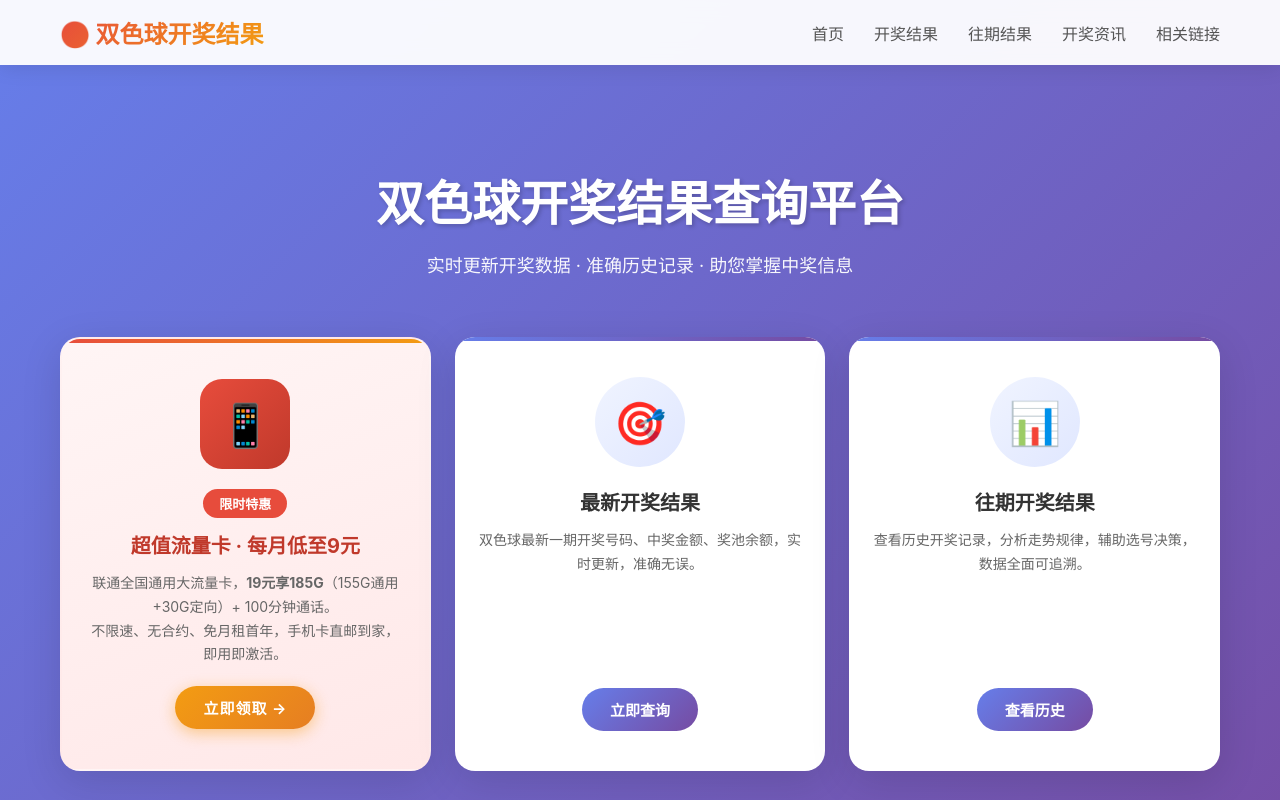
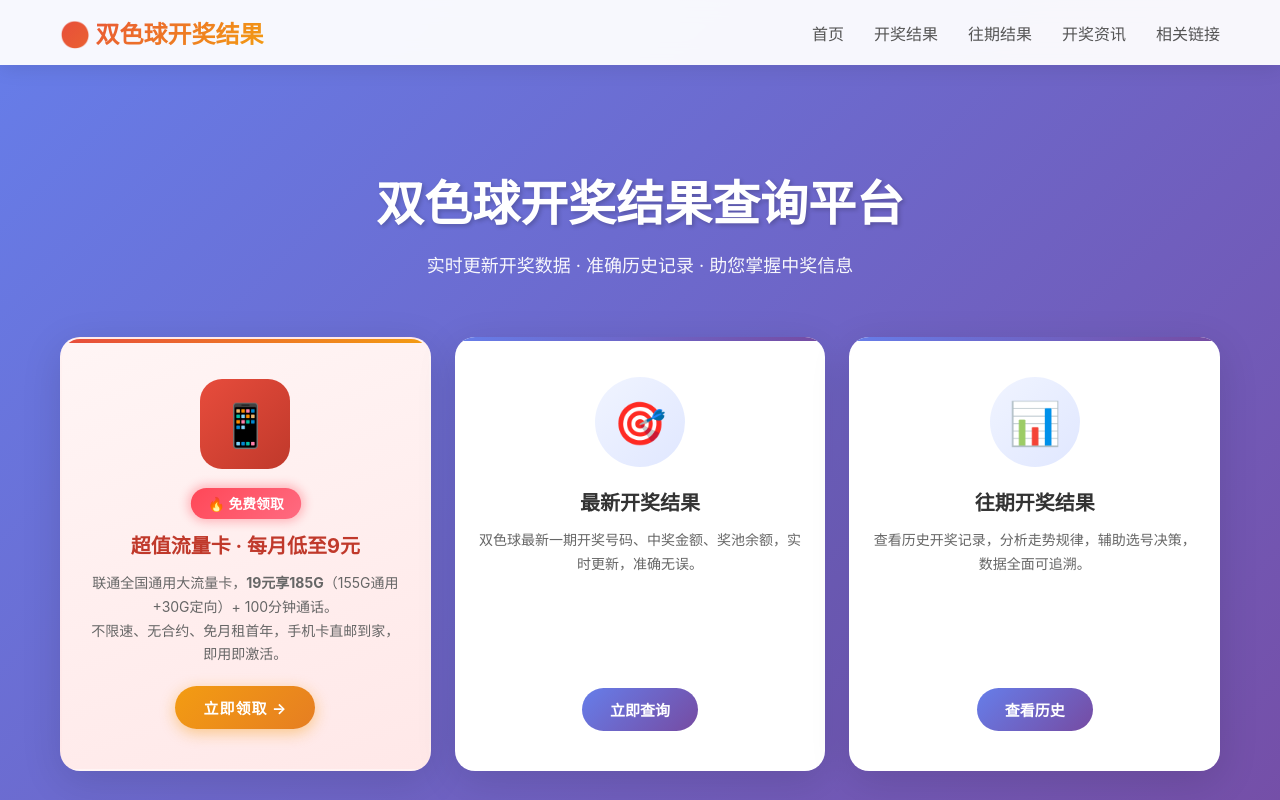
Before and after one commit to mfujun2025/shuangseqiu, a plain HTML site: page index.html in a window 1280 px wide. Shown: the top 800 px of the page. Drawn offline with Linux system fonts and the light colour scheme.

Commit message:
广告tag改为'免费领取' + 呼吸脉冲动画

```diff
--- a/index.html
+++ b/index.html
@@ -84,7 +84,14 @@
             border-radius: 22px;
         }
         .card-link.ad-card .card-title { color: #c0392b; }
-        .card-link.ad-card .card-tag { background: #e74c3c; }
+        .card-link.ad-card .card-tag {
+            background: linear-gradient(135deg, #ff4757, #ff6b81);
+            animation: tagPulse 1.5s ease-in-out infinite;
+        }
+        @keyframes tagPulse {
+            0%, 100% { transform: scale(1); box-shadow: 0 0 0 0 rgba(255,71,87,0.4); }
+            50% { transform: scale(1.08); box-shadow: 0 0 12px 4px rgba(255,71,87,0.3); }
+        }
 
         /* 快捷卡片通用样式 */
         .card-link.quick-card {
@@ -191,7 +198,7 @@
                 <!-- 卡片1：流量卡广告 -->
                 <a href="https://ahfylq.172tongxun.cn/home/9d74eed455fc7747" target="_blank" rel="noopener" class="card-link ad-card">
                     <div class="card-icon">📱</div>
-                    <span class="card-tag">限时特惠</span>
+                    <span class="card-tag">🔥 免费领取</span>
                     <h2 class="card-title">超值流量卡 · 每月低至9元</h2>
                     <p class="card-desc">
                         联通全国通用大流量卡，<strong>19元享185G</strong>（155G通用+30G定向）+ 100分钟通话。<br>
```
